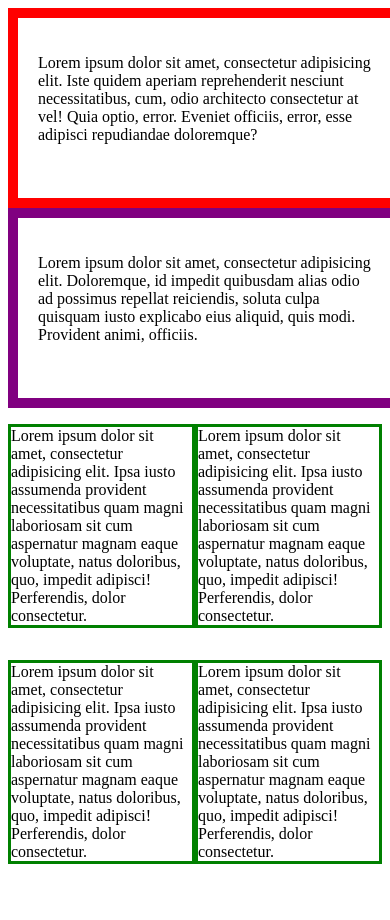
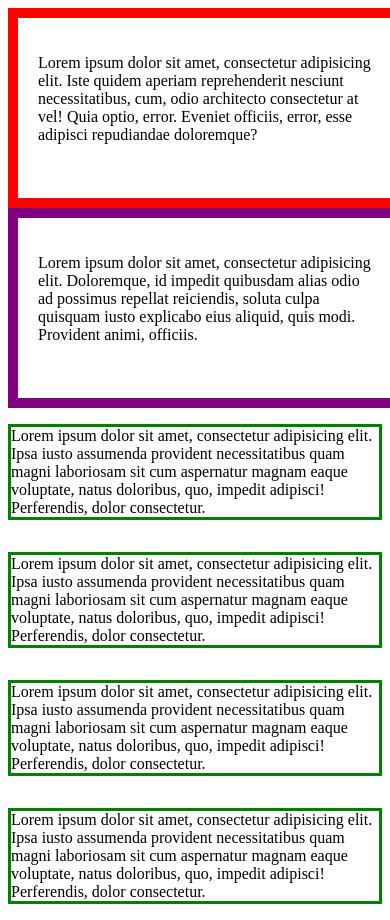
Before and after one commit to 5piotrlew/css-rwd, a plain HTML site: page index.html in a window 390 px wide. Before the commit the page ends 880 px from the top, so only its background shows below. Drawn offline with Linux system fonts and the light colour scheme.

Commit message:
viewport dodany

```diff
--- a/css/style.css
+++ b/css/style.css
@@ -38,3 +38,12 @@
     }
 
 }
+
+
+@media (max-width: 480px){
+
+    .col {
+        width: 100%;
+    }
+
+}
--- a/index.html
+++ b/index.html
@@ -5,6 +5,7 @@
     <meta charset="UTF-8">
     <title>CSS - rwd przykłady</title>
     <link rel="stylesheet" href="css/style.css">
+    <meta name="viewport" content="width=device-width, initial-scale=1.0">
 </head>
 
 <body>
```
